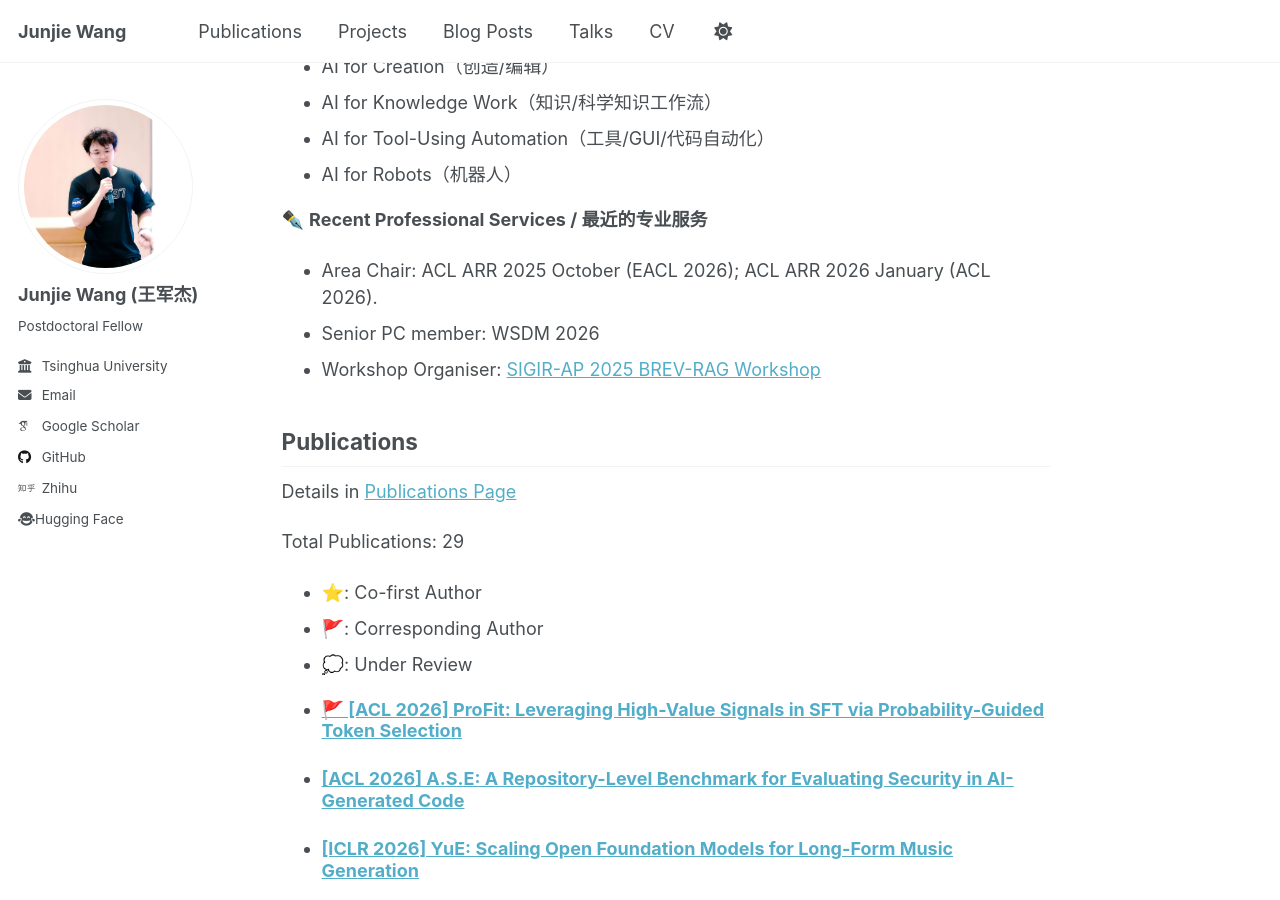
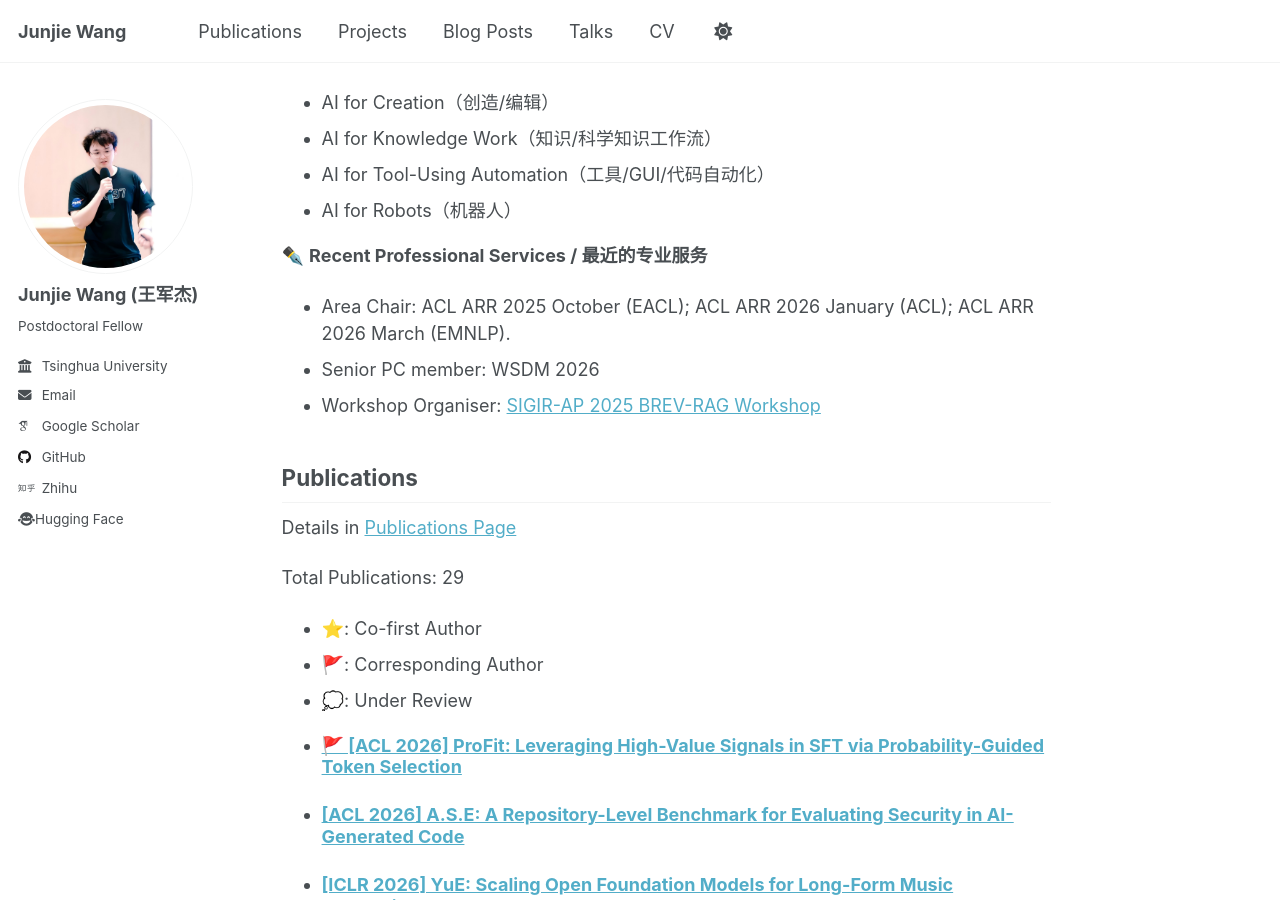
Before and after one commit to wangjunjie-ai/wangjunjie-ai.github.io, a Jekyll site: the page built from _pages/about.md, in a window 1280 px wide and 900 px high, scrolled down 1285 px. Built offline with Jekyll 4.4.1, drawn with Linux system fonts in a browser that asks for light colours; some web fonts are replaced; some of the changed text lies outside the part shown.

Commit message:
Update about.md

```diff
--- a/_pages/about.md
+++ b/_pages/about.md
@@ -47,7 +48,7 @@ My long-term goal is to engineer (self-evolving) AGI as a form of Practical Epis
 
 ✒️ **Recent Professional Services / 最近的专业服务**
 
-- Area Chair: ACL ARR 2025 October (EACL 2026); ACL ARR 2026 January (ACL 2026).
+- Area Chair: ACL ARR 2025 October (EACL); ACL ARR 2026 January (ACL); ACL ARR 2026 March (EMNLP).
 - Senior PC member: WSDM 2026
 - Workshop Organiser: [SIGIR-AP 2025 BREV-RAG Workshop](https://dl.acm.org/doi/10.1145/3767695.3769523)
 
```
Also changed, not shown: other parts of _pages/about.md (+1 -0 lines).
